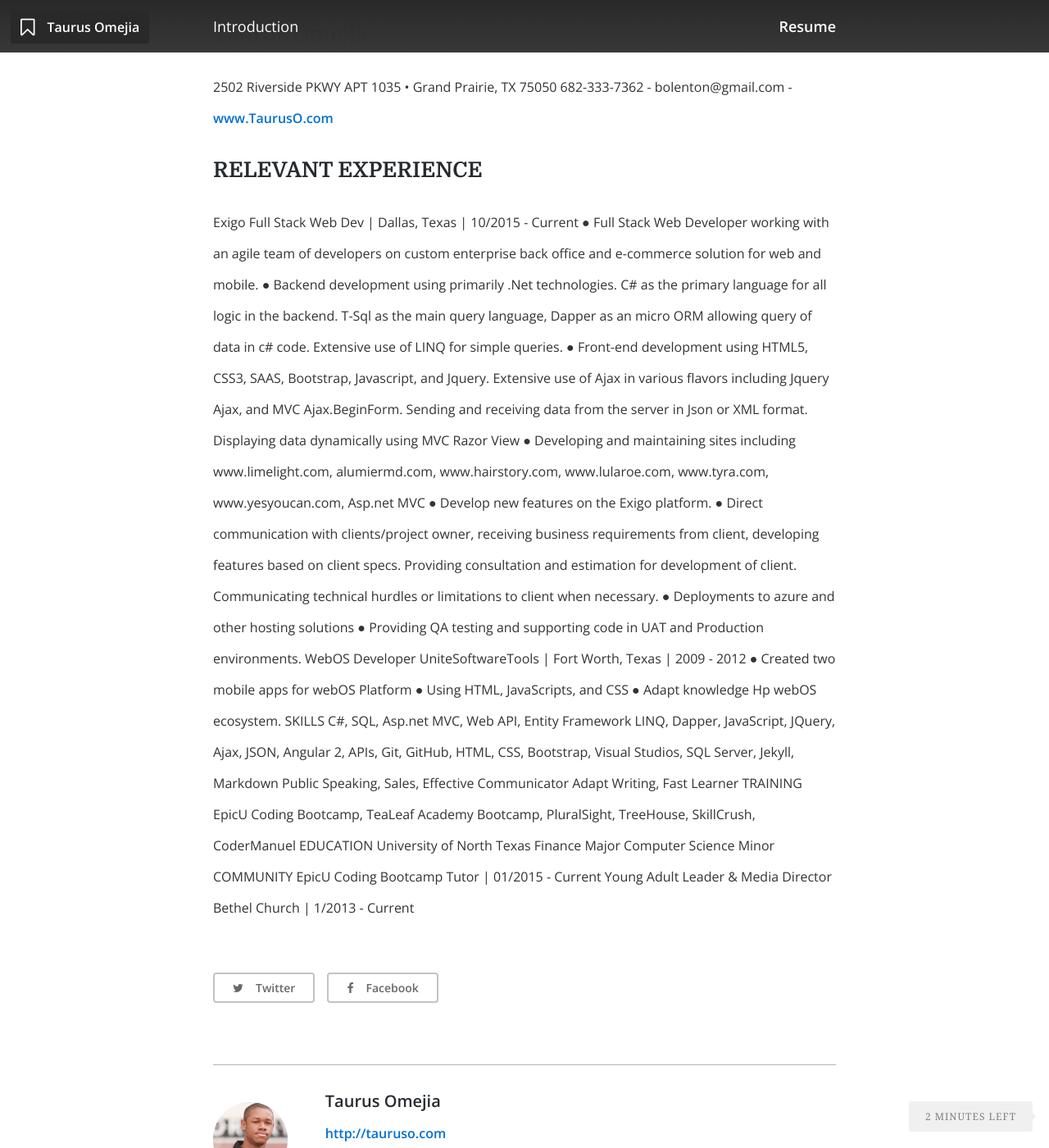
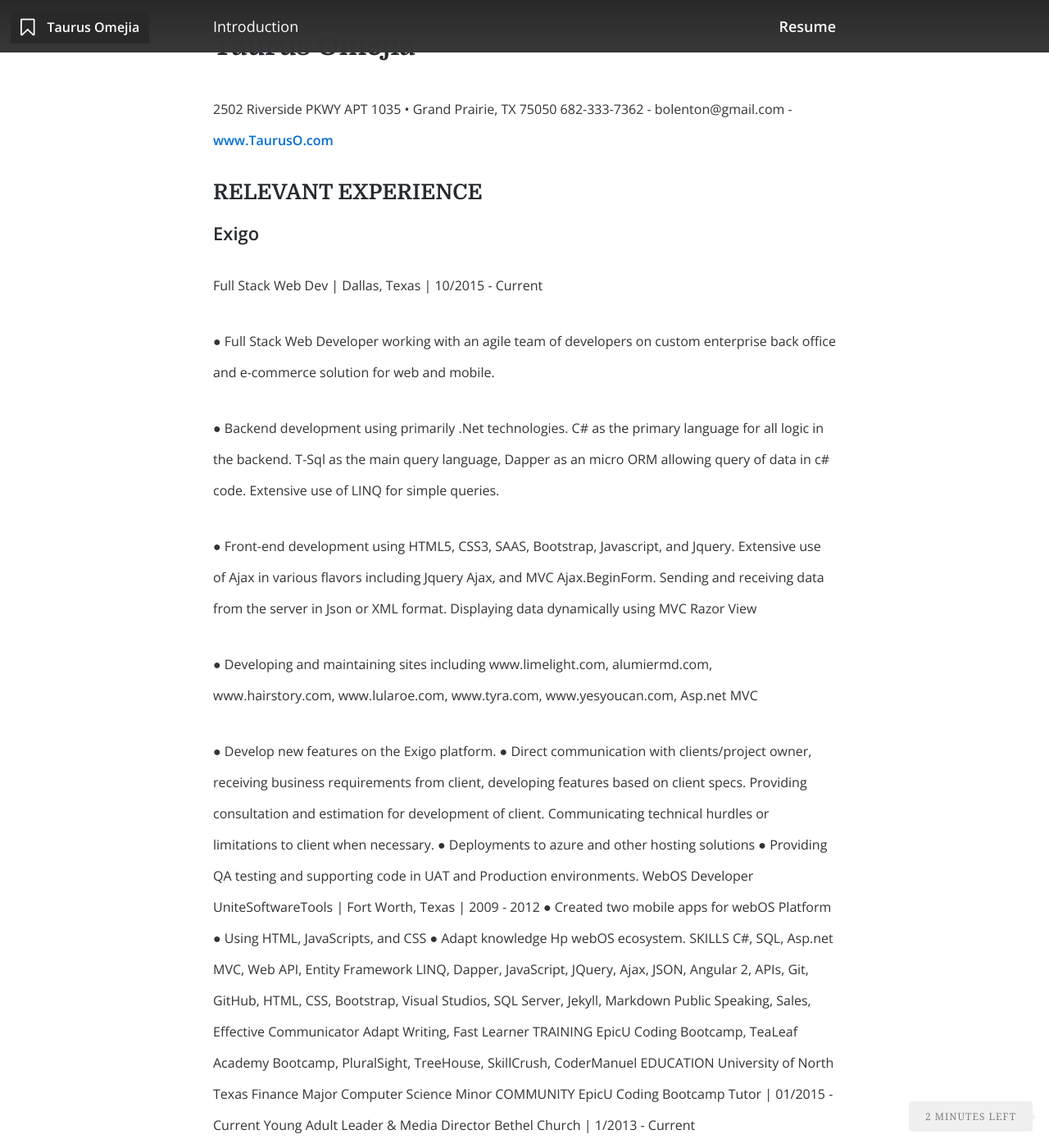
Before and after one commit to bolenton/bolenton.github.io, a Jekyll site: the page built from _posts/2015-01-01-Resume.md, in a window 1280 px wide and 1400 px high, scrolled down 205 px. Shown: the whole window at 82% size. Built offline with Jekyll 4.4.1, drawn with Linux system fonts in a browser that asks for light colours; nearby versions of some CDN libraries; our own code applies the rules of GitHub Pages for plain Markdown files; comment, search, counter and statistics services are not loaded.

```diff
--- a/_posts/2015-01-01-Resume.md
+++ b/_posts/2015-01-01-Resume.md
@@ -1,28 +1,33 @@
-## Taurus Omejia
+# Taurus Omejia
 2502 Riverside PKWY APT 1035 • Grand Prairie, TX 75050
 682-333-7362 - bolenton@gmail.com - [www.TaurusO.com](https://www.tauruso.com)
 
 ## RELEVANT EXPERIENCE
-Exigo
+### Exigo
 Full Stack Web Dev | Dallas, Texas | 10/2015 - Current
+
 ● Full Stack Web Developer working with an agile
 team of developers on custom enterprise back office
 and e-commerce solution for web and mobile.
+
 ● Backend development using primarily .Net technologies.
 C# as the primary language for all logic in
 the backend. T-Sql as the main query language,
 Dapper as an micro ORM allowing query of data in
 c# code. Extensive use of LINQ for simple queries.
+
 ● Front-end development using HTML5, CSS3,
 SAAS, Bootstrap, Javascript, and Jquery. Extensive
 use of Ajax in various flavors including Jquery Ajax,
 and MVC Ajax.BeginForm. Sending and receiving
 data from the server in Json or XML format. Displaying
 data dynamically using MVC Razor View
+
 ● Developing and maintaining sites including
 www.limelight.com, alumiermd.com, www.hairstory.com,
 www.lularoe.com, www.tyra.com,
 www.yesyoucan.com, Asp.net MVC
+
 ● Develop new features on the Exigo platform.
 ● Direct communication with clients/project owner,
 receiving business requirements from client, developing
```
